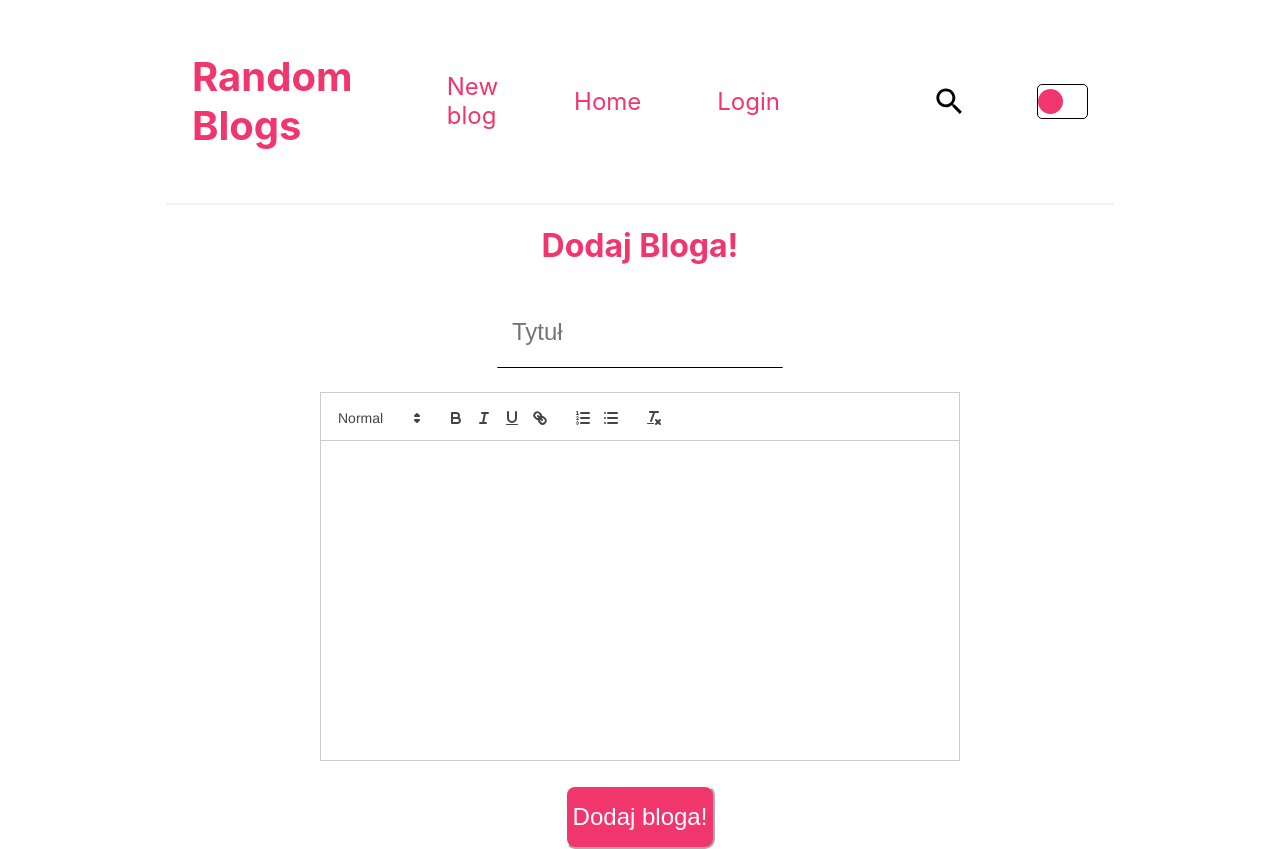
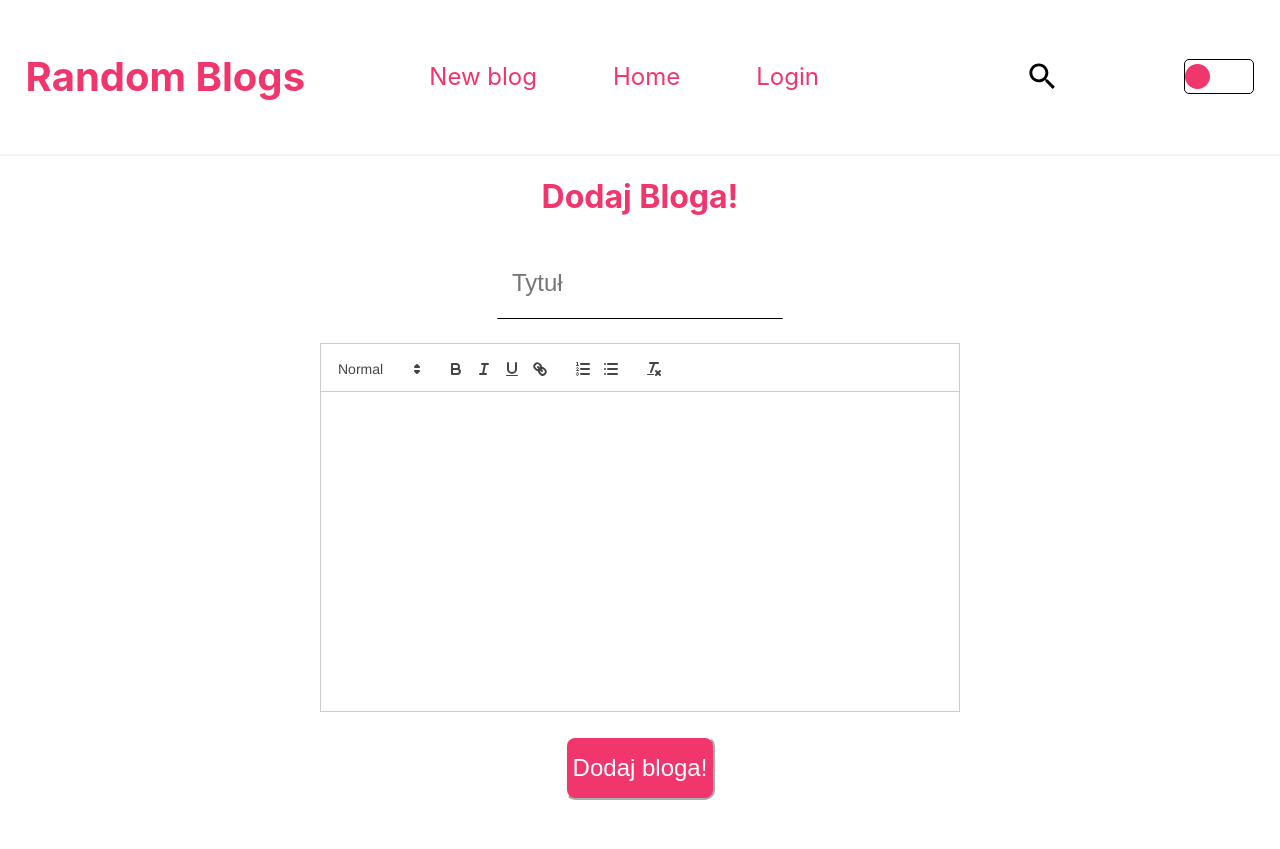
Before and after one commit to MrBlack1223/Random-Blogs, a React (Create React App) app: page /newBlog in a window 1280 px wide. After the commit the page ends 800 px from the top, so only its background shows below. Built offline with nearby package versions, Linux system fonts and the light colour scheme.

Commit message:
Changing navbar size

```diff
--- a/src/App.css
+++ b/src/App.css
@@ -31,7 +31,7 @@ body{
   display: flex;
   align-items:center;
   justify-content: space-between;
-  max-width: 80vw;
+  max-width: 100vw;
   margin: 0 auto;
   border-bottom: 2px solid var(--nav-border-bottom);
 }
@@ -68,25 +68,16 @@ body{
 /*RESPONSIVE*/
 
 @media only screen and (max-width: 1524px){
-.navbar{
-  max-width: 70vw;
-}
 .search{
   min-width: 35vw;
 }
 }
 @media only screen and (max-width: 1187px){
-  .navbar{
-    max-width: 80vw;
-  }
   .search{
     min-width: 45vw;
   }
 }
 @media only screen and (max-width: 971px){
-  .navbar{
-    max-width: 90vw;
-  }
   .search{
     min-width: 50vw;
   }
@@ -124,9 +115,6 @@ body{
 }
 }
 @media only screen and (max-width: 417px){
-.navbar{
-  max-width: 100vw;
-}
 .navbar a {
   margin-left: 1vw;
   font-size: 24px;
@@ -142,9 +130,6 @@ body{
 }
 }
 @media only screen and (max-width: 342px){
-.navbar{
-  max-width: 100vw;
-}
 .navbar a {
   margin-left: 3vw;
   font-size: 24px;
@@ -155,9 +140,6 @@ body{
 }
 }
 @media only screen and (max-width: 291px){
-.navbar{
-  max-width: 100vw;
-}
 .navbar a {
   margin-left: 1vw;
   font-size: 24px;
@@ -167,8 +149,6 @@ body{
   min-width: 100vw;
 }
 }
-
-
 /*HOME*/
 
 .blogWrapper {
```
